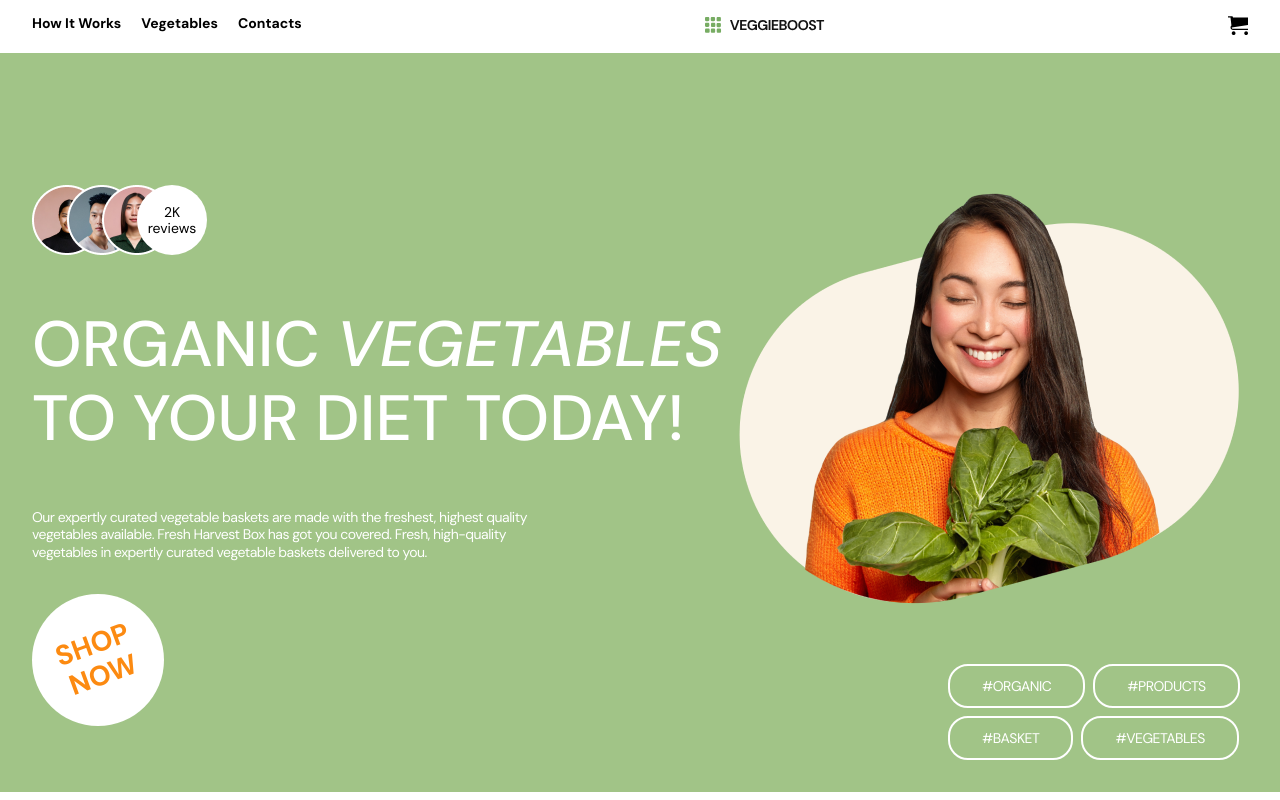
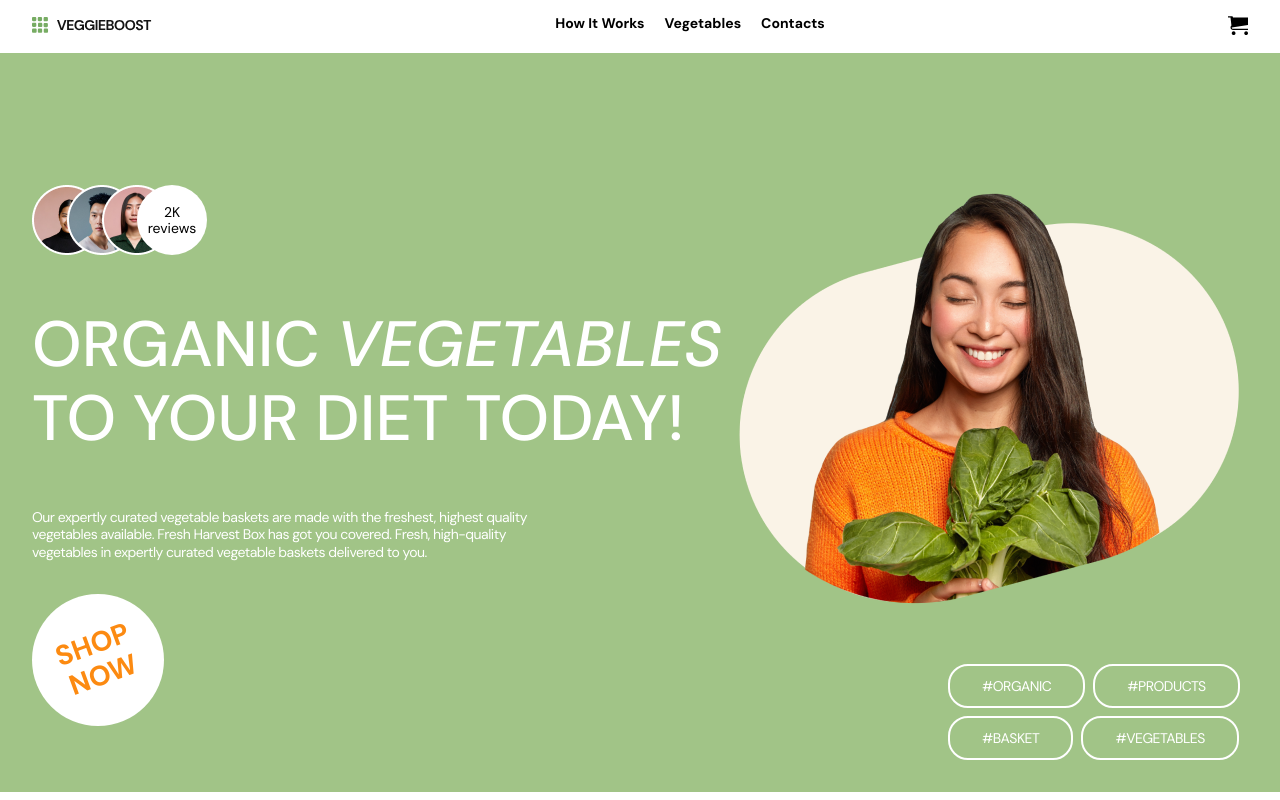
Before and after one commit to VtoryhinVV/veggieboost, a React (Vite) app: page / in a window 1280 px wide. Shown: the top 800 px of the page. Built offline with nearby package versions, Linux system fonts and the light colour scheme.

Commit message:
Update header.jsx

```diff
--- a/src/components/header/header.jsx
+++ b/src/components/header/header.jsx
@@ -5,17 +5,17 @@ export default function Header() {
     <header>
       <div className="container">
         <nav className={css.header}>
+          <Link to="/">
+            <svg width="120" height="20">
+              <use href="svg-icons.svg#icon-logo"></use>
+            </svg>
+          </Link>
           <div className={css.header___mainBtn}>
             <Link to="/how_it_works">How It Works</Link>
             <Link to="/products">Vegetables</Link>
             <Link to="/contacts">Contacts</Link>
           </div>
 
-          <Link to="/">
-            <svg width="120" height="20">
-              <use href="svg-icons.svg#icon-logo"></use>
-            </svg>
-          </Link>
           <Link to="/order">
             <svg width="20" height="20" className={css.header___orderIcon}>
               <use href="svg-icons.svg#icon-cart"></use>
```
